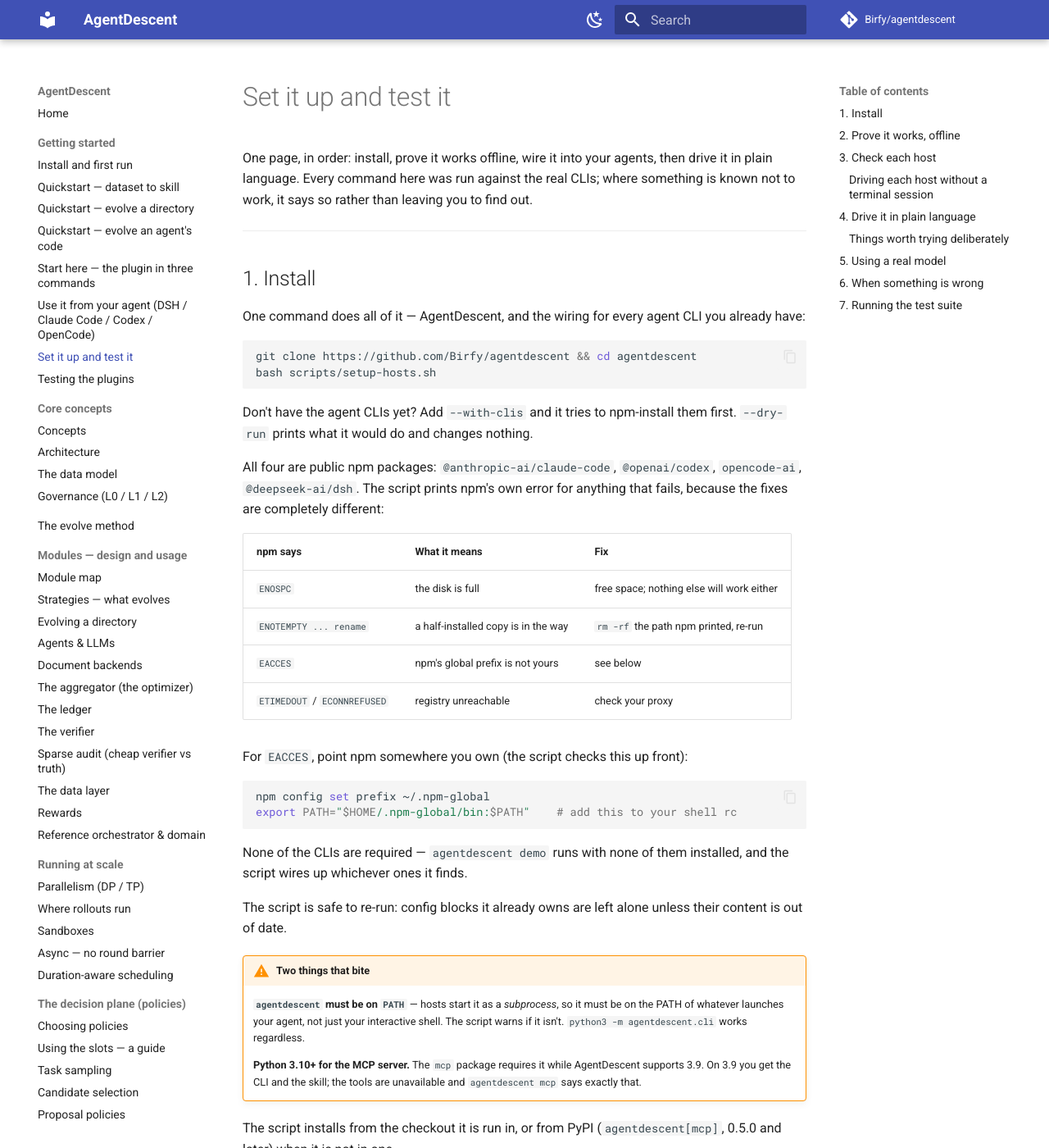
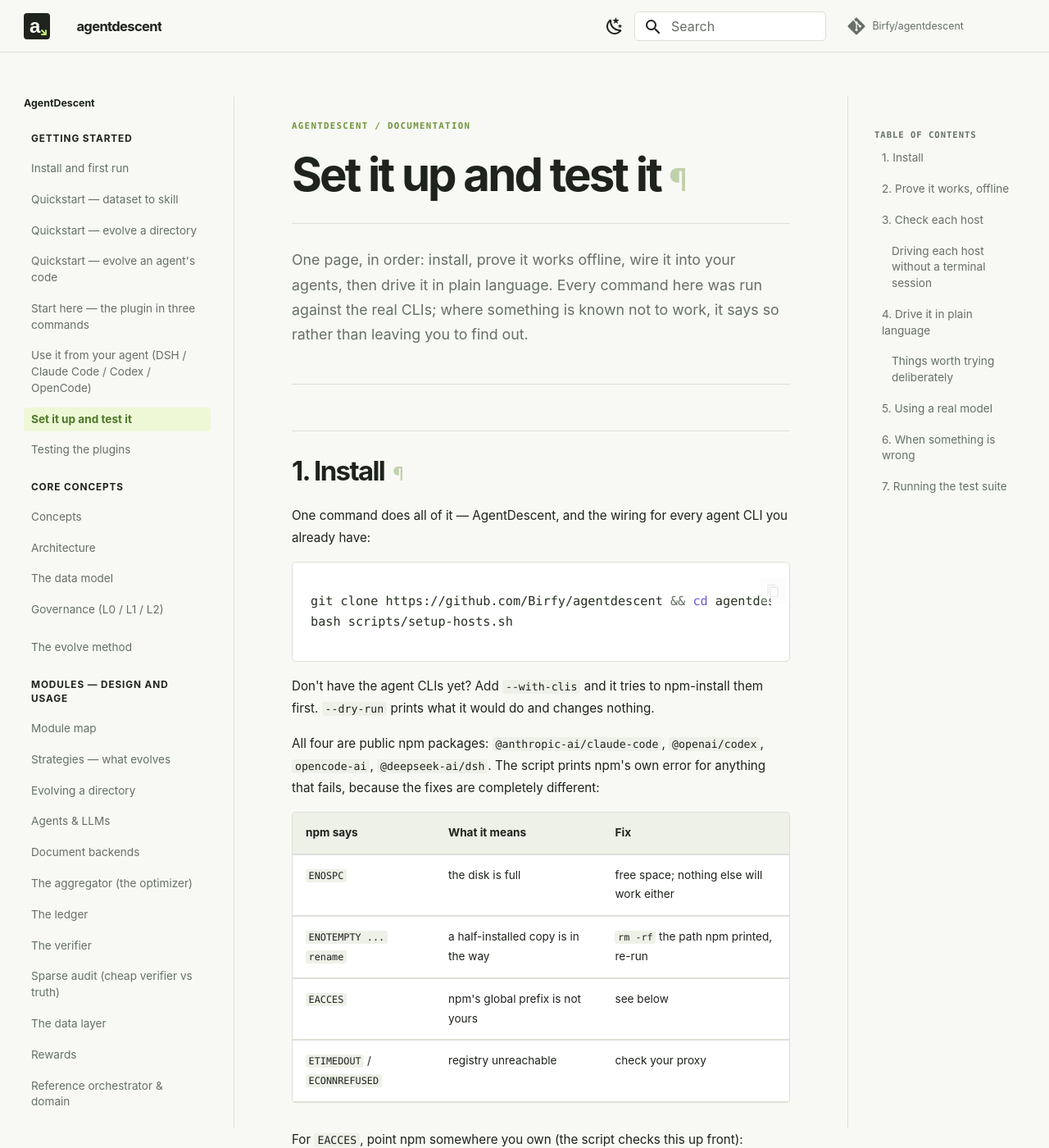
Before and after one commit to Birfy/agentdescent, an MkDocs documentation site: the page built from docs/testing-guide.md, in a window 1280 px wide and 1400 px high. Shown: the whole window at 82% size. Built offline with MkDocs 1.6.1 and Material for MkDocs 9.7.7, drawn with Linux system fonts in a browser that asks for light colours; comment, search, counter and statistics services are not loaded; some of the changed text lies outside the part shown.

Commit message:
Unify documentation pages with editorial site style

```diff
--- /dev/null
+++ b/docs/assets/docs-theme.css
@@ -0,0 +1,96 @@
+/* Editorial skin for the MkDocs pages. The home and Quickstart keep experience.css. */
+body[data-md-color-scheme="default"]:not(:has(.experience)){
+  --ad-bg:#f8f9f5;--ad-paper:#fff;--ad-soft:#eef1e8;--ad-ink:#1e231c;--ad-muted:#667064;--ad-line:#dce0d5;--ad-accent:#c7f36b;--ad-accent-ink:#273517;
+  --md-default-bg-color:#f8f9f5;--md-default-fg-color:#1e231c;--md-default-fg-color--light:#667064;--md-default-fg-color--lighter:#8a9488;
+  --md-primary-fg-color:#f8f9f5;--md-primary-bg-color:#1e231c;--md-accent-fg-color:#537c27;
+  --md-typeset-a-color:#4d7629;--md-code-bg-color:#fff;--md-code-fg-color:#263023;
+}
+body[data-md-color-scheme="slate"]:not(:has(.experience)){
+  --ad-bg:#141914;--ad-paper:#1e251e;--ad-soft:#252e24;--ad-ink:#f2f5ec;--ad-muted:#a4afa0;--ad-line:#394438;--ad-accent:#c7f36b;--ad-accent-ink:#202a16;
+  --md-default-bg-color:#141914;--md-default-fg-color:#f2f5ec;--md-default-fg-color--light:#a4afa0;--md-default-fg-color--lighter:#859180;
+  --md-primary-fg-color:#141914;--md-primary-bg-color:#f2f5ec;--md-accent-fg-color:#c7f36b;
+  --md-typeset-a-color:#c7f36b;--md-code-bg-color:#1e251e;--md-code-fg-color:#e4eddf;
+}
+body:not(:has(.experience)){--md-header-height:3.2rem;background:var(--ad-bg);color:var(--ad-ink);font-family:Inter,ui-sans-serif,system-ui,-apple-system,BlinkMacSystemFont,"Segoe UI",sans-serif}
+body:not(:has(.experience)) .md-container,body:not(:has(.experience)) .md-main{background:var(--ad-bg)}
+body:not(:has(.experience)) .md-grid{max-width:1480px}
+body:not(:has(.experience)) .md-header{background:var(--ad-bg);color:var(--ad-ink);border-bottom:1px solid var(--ad-line);box-shadow:none;height:3.2rem}
+body:not(:has(.experience)) .md-header__inner{height:3.2rem;padding:0 1.25rem}
+body:not(:has(.experience)) .md-header__button.md-logo{padding:.2rem;margin:0 .42rem 0 0}
+body:not(:has(.experience)) .md-header__button.md-logo img,body:not(:has(.experience)) .md-header__button.md-logo svg{height:1.6rem;width:1.6rem}
+body:not(:has(.experience)) .md-header__title{font-size:.83rem;letter-spacing:-.04em;font-weight:750}
+body:not(:has(.experience)) .md-header__topic:first-child{font-weight:750;text-transform:lowercase}
+body:not(:has(.experience)) .md-header__topic[data-md-component="header-topic"]{font-weight:500;color:var(--ad-muted)}
+body:not(:has(.experience)) .md-header__button{color:var(--ad-ink)}
+body:not(:has(.experience)) .md-header__button:hover{color:#729c3b}
+body:not(:has(.experience)) .md-header__source{margin-left:.65rem}
+body:not(:has(.experience)) .md-source{color:var(--ad-muted);font-size:.62rem}
+body:not(:has(.experience)) .md-source:hover{color:var(--ad-ink)}
+body:not(:has(.experience)) .md-search__form{background:var(--ad-paper);border:1px solid var(--ad-line);border-radius:5px;box-shadow:none}
+body:not(:has(.experience)) .md-search__input{font-family:inherit;color:var(--ad-ink)}
+body:not(:has(.experience)) .md-search__input::placeholder{color:var(--ad-muted)}
+body:not(:has(.experience)) .md-search__output{background:var(--ad-paper);border:1px solid var(--ad-line);border-radius:0 0 5px 5px;box-shadow:0 18px 32px #17230f1c}
+body:not(:has(.experience)) .md-search-result__link:hover{background:var(--ad-soft)}
+body:not(:has(.experience)) .md-main__inner{padding-top:0}
+body:not(:has(.experience)) .md-sidebar{background:var(--ad-bg)}
+body:not(:has(.experience)) .md-sidebar__scrollwrap{scrollbar-color:var(--ad-line) transparent}
+body:not(:has(.experience)) .md-sidebar--primary{width:14.5rem}
+body:not(:has(.experience)) .md-sidebar--secondary{width:12.5rem}
+body:not(:has(.experience)) .md-sidebar--primary .md-sidebar__inner{padding:1.65rem 1rem 2rem .65rem;border-right:1px solid var(--ad-line);min-height:calc(100vh - 3.2rem)}
+body:not(:has(.experience)) .md-sidebar--secondary .md-sidebar__inner{padding:2rem .65rem 2rem 1rem;border-left:1px solid var(--ad-line);min-height:calc(100vh - 3.2rem)}
+body:not(:has(.experience)) .md-nav{font-size:.68rem}
+body:not(:has(.experience)) .md-nav__title{color:var(--ad-ink);font-size:.62rem;font-weight:750}
+body:not(:has(.experience)) .md-nav__link{color:var(--ad-muted);padding:.24rem .45rem;border-radius:3px;line-height:1.45}
+body:not(:has(.experience)) .md-nav__link:hover{color:var(--ad-ink);background:var(--ad-soft)}
+body:not(:has(.experience)) .md-nav__link--active{color:#4e7629!important;background:color-mix(in srgb,var(--ad-accent) 21%,transparent);font-weight:700}
+body[data-md-color-scheme="slate"]:not(:has(.experience)) .md-nav__link--active{color:var(--ad-accent)!important}
+body:not(:has(.experience)) .md-nav__item--section>.md-nav__link{font-size:.59rem;font-weight:750;letter-spacing:.075em;text-transform:uppercase;color:var(--ad-ink);margin-top:.65rem}
+body:not(:has(.experience)) .md-sidebar--secondary .md-nav__title{font:700 .53rem ui-monospace,SFMono-Regular,Consolas,monospace;letter-spacing:.09em;color:var(--ad-muted);text-transform:uppercase}
+body:not(:has(.experience)) .md-content{min-width:0}
+body:not(:has(.experience)) .md-content__inner{max-width:900px;margin:0 auto;padding:2.6rem 2.1rem 5rem}
+body:not(:has(.experience)) .md-content__inner:before{height:0}
+body:not(:has(.experience)) .md-typeset{font-family:Inter,ui-sans-serif,system-ui,-apple-system,BlinkMacSystemFont,"Segoe UI",sans-serif;font-size:.76rem;line-height:1.75;color:var(--ad-ink)}
+body:not(:has(.experience)) .md-typeset h1,body:not(:has(.experience)) .md-typeset h2,body:not(:has(.experience)) .md-typeset h3{font-family:inherit;color:var(--ad-ink);letter-spacing:-.05em;font-weight:680;line-height:1.14}
+body:not(:has(.experience)) .md-typeset>h1:first-of-type{font-size:clamp(2.45rem,4.4vw,3.55rem);margin:0 0 1.45rem;padding-bottom:1.35rem;border-bottom:1px solid var(--ad-line)}
+body:not(:has(.experience)) .md-typeset>h1:first-of-type:before{content:"AGENTDESCENT / DOCUMENTATION";display:block;font:700 .54rem/1.4 ui-monospace,SFMono-Regular,Consolas,monospace;letter-spacing:.12em;color:#71953c;margin:0 0 1rem}
+body:not(:has(.experience)) .md-typeset>h1:first-of-type+p{font-size:.89rem;line-height:1.7;color:var(--ad-muted)}
+body:not(:has(.experience)) .md-typeset>h2{border-top:1px solid var(--ad-line);padding-top:1.5rem;margin-top:2.8rem;font-size:1.65rem}
+body:not(:has(.experience)) .md-typeset>h3{margin-top:2rem;font-size:1.19rem}
+body:not(:has(.experience)) .md-typeset p,body:not(:has(.experience)) .md-typeset li{line-height:1.8}
+body:not(:has(.experience)) .md-typeset strong{color:var(--ad-ink);font-weight:700}
+body:not(:has(.experience)) .md-typeset a{font-weight:550;text-decoration-thickness:1px;text-underline-offset:3px}
+body:not(:has(.experience)) .md-typeset a:hover{color:#6c9836}
+body:not(:has(.experience)) .md-typeset .headerlink{color:#7d9e54!important;font-size:.68em;opacity:.45}
+body:not(:has(.experience)) .md-typeset .headerlink:hover{opacity:1}
+body:not(:has(.experience)) .md-typeset hr{border-bottom:1px solid var(--ad-line);margin:2.2rem 0}
+body:not(:has(.experience)) .md-typeset code{border-radius:3px;padding:.08em .3em;background:var(--ad-soft);color:var(--ad-ink);font-size:.87em}
+body:not(:has(.experience)) .md-typeset .highlight,body:not(:has(.experience)) .md-typeset .highlighttable,body:not(:has(.experience)) .md-typeset>pre{border:1px solid var(--ad-line);border-radius:5px;overflow:hidden;background:var(--ad-paper);box-shadow:none}
+body:not(:has(.experience)) .md-typeset .highlight code,body:not(:has(.experience)) .md-typeset pre code{background:transparent;padding:0;color:var(--md-code-fg-color);font-size:inherit}
+body:not(:has(.experience)) .md-typeset .highlight pre,body:not(:has(.experience)) .md-typeset>pre{background:var(--ad-paper);padding:1rem 1.1rem;line-height:1.65}
+body:not(:has(.experience)) .md-typeset .highlight .filename{border-bottom:1px solid var(--ad-line);background:var(--ad-soft)}
+body:not(:has(.experience)) .md-typeset .md-clipboard{color:var(--ad-muted)}
+body:not(:has(.experience)) .md-typeset .admonition,body:not(:has(.experience)) .md-typeset details{background:var(--ad-paper);border:1px solid var(--ad-line);border-left:3px solid #9ec363;border-radius:4px;box-shadow:none}
+body:not(:has(.experience)) .md-typeset .admonition-title,body:not(:has(.experience)) .md-typeset summary{background:var(--ad-soft);color:var(--ad-ink);font-weight:700}
+body:not(:has(.experience)) .md-typeset .admonition-title:before,body:not(:has(.experience)) .md-typeset summary:before{background-color:#739d38}
+body:not(:has(.experience)) .md-typeset__table{max-width:100%}
+body:not(:has(.experience)) .md-typeset table:not([class]){background:var(--ad-paper);border:1px solid var(--ad-line);border-radius:4px;box-shadow:none;overflow:hidden;font-size:.68rem}
+body:not(:has(.experience)) .md-typeset table:not([class]) th{background:var(--ad-soft);color:var(--ad-ink);font-weight:700}
+body:not(:has(.experience)) .md-typeset table:not([class]) td,body:not(:has(.experience)) .md-typeset table:not([class]) th{border-bottom:1px solid var(--ad-line);padding:.65rem .8rem}
+body:not(:has(.experience)) .md-typeset table:not([class]) tr:hover{background:var(--ad-soft)}
+body:not(:has(.experience)) .md-typeset blockquote{border-left:3px solid #9ec363;background:var(--ad-paper);padding:.75rem 1rem;color:var(--ad-muted)}
+body:not(:has(.experience)) .md-typeset img{border-radius:4px}
+body:not(:has(.experience)) .md-typeset .tabbed-labels{border-bottom:1px solid var(--ad-line)}
+body:not(:has(.experience)) .md-typeset .tabbed-labels>label{color:var(--ad-muted);font-weight:600}
+body:not(:has(.experience)) .md-typeset .tabbed-labels>label:hover{color:var(--ad-ink)}
+body:not(:has(.experience)) .md-typeset .tabbed-set>input:checked+label{color:var(--ad-ink)}
+body:not(:has(.experience)) .md-typeset .mermaid{background:var(--ad-paper);border:1px solid var(--ad-line);border-radius:5px;padding:1rem;overflow:auto}
+body:not(:has(.experience)) .md-footer{background:var(--ad-bg);color:var(--ad-ink);border-top:1px solid var(--ad-line)}
+body:not(:has(.experience)) .md-footer__link{color:var(--ad-ink)}
+body:not(:has(.experience)) .md-footer__direction{color:var(--ad-muted)}
+body:not(:has(.experience)) .md-footer-meta{background:var(--ad-bg);border-top:1px solid var(--ad-line)}
+body:not(:has(.experience)) .md-footer-meta__inner,body:not(:has(.experience)) .md-copyright{color:var(--ad-muted)}
+body:not(:has(.experience)) .md-top{background:var(--ad-accent);color:var(--ad-accent-ink);box-shadow:none}
+body:not(:has(.experience)) ::selection{background:var(--ad-accent);color:var(--ad-accent-ink)}
+@media(max-width:1220px){body:not(:has(.experience)) .md-content__inner{padding-left:1.55rem;padding-right:1.55rem}}
+@media(max-width:960px){body:not(:has(.experience)) .md-sidebar--primary .md-sidebar__inner,body:not(:has(.experience)) .md-sidebar--secondary .md-sidebar__inner{border:0;min-height:0}body:not(:has(.experience)) .md-content__inner{padding-top:2rem}}
+@media(max-width:760px){body:not(:has(.experience)) .md-header__source{display:none}body:not(:has(.experience)) .md-content__inner{padding:1.7rem 1.1rem 3.5rem}body:not(:has(.experience)) .md-typeset>h1:first-of-type{font-size:2.45rem}body:not(:has(.experience)) .md-typeset>h2{font-size:1.45rem}body:not(:has(.experience)) .md-typeset{font-size:.72rem}}
--- a/docs/assets/experience.js
+++ b/docs/assets/experience.js
@@ -26,6 +26,22 @@
     };
     setTheme(theme);
     themeButton.addEventListener('click', () => setTheme(page.dataset.theme === 'dark' ? 'light' : 'dark'));
+  }
+
+  // Keep Material documentation pages in the same color mode as the landing pages.
+  if (!page) {
+    const paletteOptions = $$('input[data-md-color-scheme]');
+    let savedTheme;
+    try { savedTheme = localStorage.getItem('agentdescent-theme-v2'); } catch (_) { /* storage may be unavailable */ }
+    if (savedTheme === 'dark' || savedTheme === 'light') {
+      const scheme = savedTheme === 'dark' ? 'slate' : 'default';
+      const option = paletteOptions.find((input) => input.dataset.mdColorScheme === scheme);
+      if (option) { option.checked = true; document.body.dataset.mdColorScheme = scheme; }
+    }
+    paletteOptions.forEach((input) => input.addEventListener('change', () => {
+      const next = input.dataset.mdColorScheme === 'slate' ? 'dark' : 'light';
+      try { localStorage.setItem('agentdescent-theme-v2', next); } catch (_) { /* storage may be unavailable */ }
+    }));
   }
 
   const hosts = {
--- a/mkdocs.yml
+++ b/mkdocs.yml
@@ -24,6 +24,8 @@ plugins:
 
 theme:
   name: material
+  logo: assets/mark.svg
+  font: false
   palette:
     - media: "(prefers-color-scheme: light)"
       scheme: default
@@ -137,6 +139,7 @@ nav:
 
 markdown_extensions:
   - admonition
+  - meta
   - attr_list
   - md_in_html
   - tables
@@ -156,6 +159,7 @@ markdown_extensions:
 extra_css:
   - assets/experience.css
   - assets/quickstart.css
+  - assets/docs-theme.css
 extra_javascript:
   - assets/experience.js
 
```
Also changed, not shown: docs/assets/mark.svg (added).
